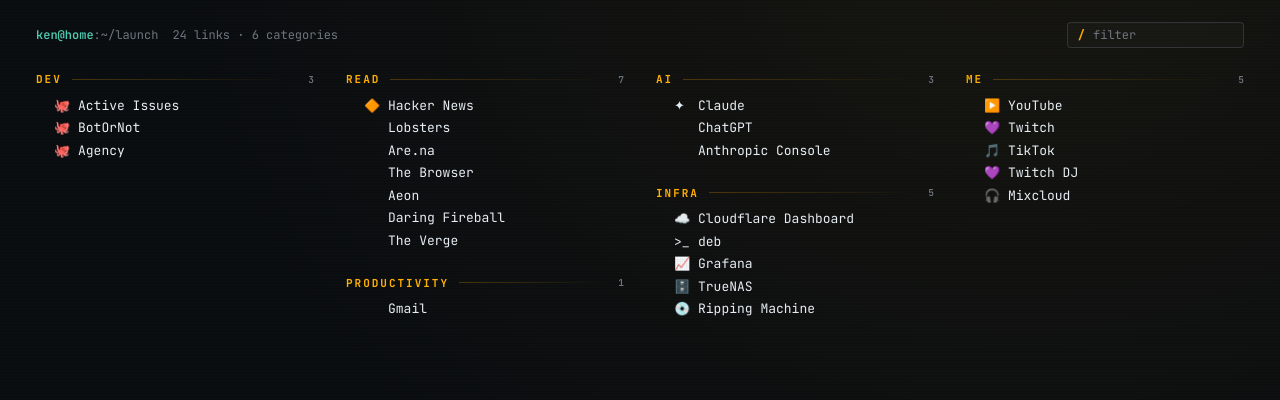
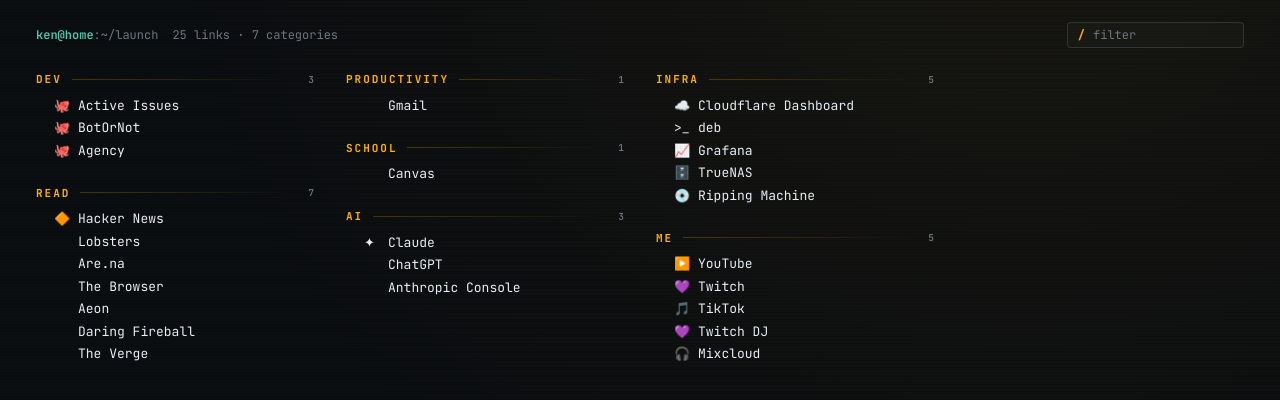
Before and after one commit to ipl31/modpackdad.gg, a plain HTML site: page launch/index.html in a window 1280 px wide. Drawn offline with Linux system fonts and the light colour scheme.

Commit message:
feat: add school section to launch page and open links in new tab

```diff
--- a/launch/bookmarks.json
+++ b/launch/bookmarks.json
@@ -24,6 +24,12 @@
       "name": "productivity",
       "links": [
         { "name": "Gmail", "url": "https://mail.google.com/mail/mu/#tl/Inbox" }
+      ]
+    },
+    {
+      "name": "school",
+      "links": [
+        { "name": "Canvas", "url": "https://canvas.harvard.edu" }
       ]
     },
     {
--- a/launch/index.html
+++ b/launch/index.html
@@ -238,7 +238,7 @@
             ? '<span class="icon">' + escapeText(link.icon) + '</span>'
             : '<span class="icon"></span>';
           li.innerHTML =
-            '<a class="link" href="' + escapeText(link.url) + '"' +
+            '<a class="link" href="' + escapeText(link.url) + '" target="_blank" rel="noopener noreferrer"' +
             ' data-name="' + escapeText(link.name) + '"' +
             ' data-cat="' + escapeText(cat.name) + '">' +
               '<span class="marker"></span>' +
@@ -382,7 +382,7 @@
         } else if (e.key === 'Enter' && focused) {
           e.preventDefault();
           const top = document.querySelector('.link.top-match');
-          if (top) window.location.href = top.href;
+          if (top) window.open(top.href, '_blank', 'noopener,noreferrer');
         }
       });
     }
```
